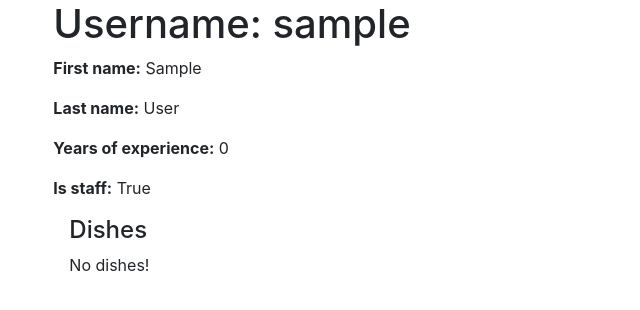
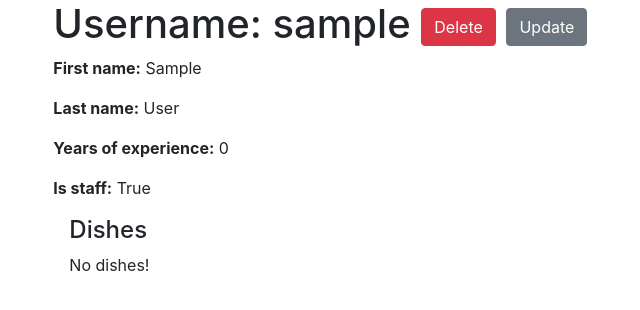
Before and after one commit to IhorVoskoboinikov/restaurant-kitchen-service, a Django app: page /cooks/1/ in a window 1280 px wide. Shown: the top 310 px of the page, without its empty margins (175-815 px from the left). Run offline with Django 4.2, Linux system fonts and the light colour scheme; the visitor is signed in with stand-in values (Sample User, id 1); data comes from the database, SQL or seed files in the repository; data that the repository does not hold is empty; some libraries are stand-ins or nearby versions.

Commit message:
added delete and update buttons in page

```diff
--- a/templates/kitchen/cook_detail.html
+++ b/templates/kitchen/cook_detail.html
@@ -3,13 +3,13 @@
 {% block content %}
   <h1>
     Username: {{ cook.username }}
-    {#    <a href="{% url 'taxi:driver-delete' pk=driver.id %}" class="btn btn-danger link-to-page">#}
-    {#      Delete#}
-    {#    </a>#}
-    {##}
-    {#    <a href="{% url 'taxi:driver-update' pk=driver.id %}" class="btn btn-secondary link-to-page">#}
-    {#      Update license number#}
-    {#    </a>#}
+    <a href="{% url 'kitchen:cook-delete' pk=cook.id %}" class="btn btn-danger link-to-page">
+      Delete
+    </a>
+
+    <a href="{% url 'kitchen:cook-update' pk=cook.id %}" class="btn btn-secondary link-to-page">
+      Update
+    </a>
   </h1>
 
   <p><strong>First name:</strong> {{ cook.first_name }}</p>
```
